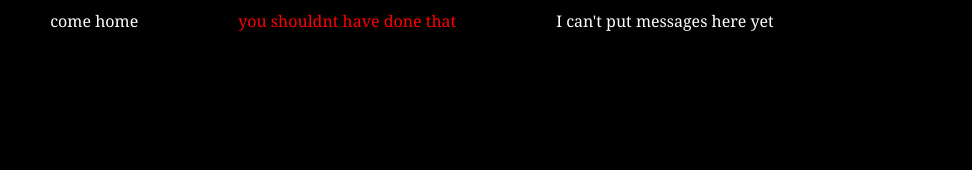
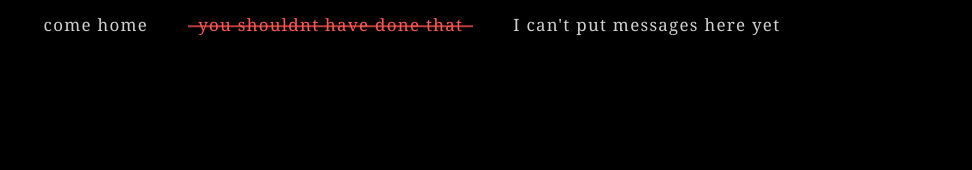
Before and after one commit to hellofrend1900/foundyou, a plain HTML site: page page2.html in a window 1280 px wide. Shown: the top 170 px of the page, without its empty margins (228-1200 px from the left). Drawn offline with Linux system fonts and the light colour scheme.

Commit message:
numerous changes

```diff
--- a/page2.html
+++ b/page2.html
@@ -1,7 +1,7 @@
 <!DOCTYPE html>
 <html lang="en">
 <head>
-  <link rel="stylesheet" href="styles.css?v=6">
+  <link rel="stylesheet" href="styles.css?v=13">
   <link rel="icon" type="image/png" href="favicon.png">
   <meta charset="UTF-8" />
   <meta name="viewport" content="width=device-width, initial-scale=1.0" />
--- a/styles.css
+++ b/styles.css
@@ -479,16 +479,59 @@ video {
   }
 }
 nav {
-  display: flex;
-  gap: 50px;
-}nav a {
-  text-decoration: none;
-  color: black;
+  margin: 0 auto 28px !important;
+  padding: 10px 16px !important;
+  display: flex !important;
+  justify-content: center !important;
+  flex-wrap: wrap !important;
+  align-items: center !important;
+  gap: 10px clamp(18px, 4vw, 50px) !important;
+}
+
+nav a {
+  position: relative;
+  margin: 0 !important;
+  padding: 4px 0 !important;
+  color: rgba(255,255,255,0.82) !important;
+  text-decoration: none !important;
+  letter-spacing: 0.075em;
+  line-height: 1.35;
+  font-size: 1.06rem;
+  transition: color 0.25s ease, opacity 0.25s ease;
+}
+
+nav a:hover,
+nav a:focus {
+  color: #ffffff !important;
 }
 
 nav a.active {
-  color: red;
+  color: #ff5656 !important;
 }
+
+nav a.active::after {
+  content: "";
+  position: absolute;
+  left: -10px;
+  right: -10px;
+  top: 52%;
+  height: 1.5px;
+  background: rgba(255,86,86,0.72);
+  transform: translateY(-50%);
+}
+
+@media (max-width: 768px) {
+  nav {
+    margin: 8px auto 30px !important;
+    gap: 8px 18px !important;
+  }
+
+  nav a {
+    font-size: 0.92rem;
+    letter-spacing: 0.045em;
+  }
+}
+
 .secret-link {
   color: inherit;        /* same color as normal text */
   text-decoration: none; /* remove underline */
```
Also changed, not shown: index.html (+1 -1 lines), page3.html (+1 -1 lines), page4.html (+1 -1 lines), page5.html (+1 -1 lines), page6.html (+1 -1 lines), page7.html (+1 -1 lines).
